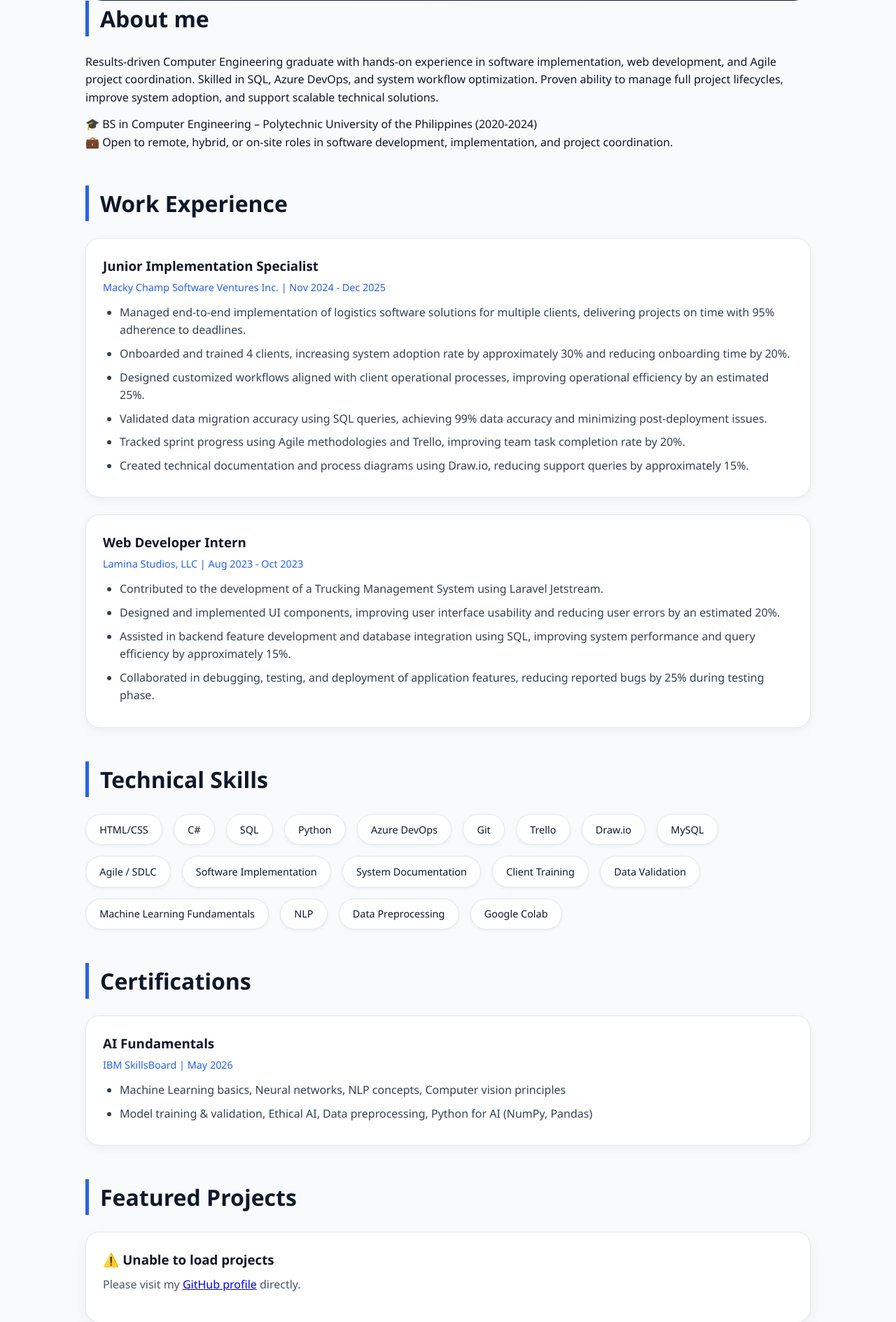
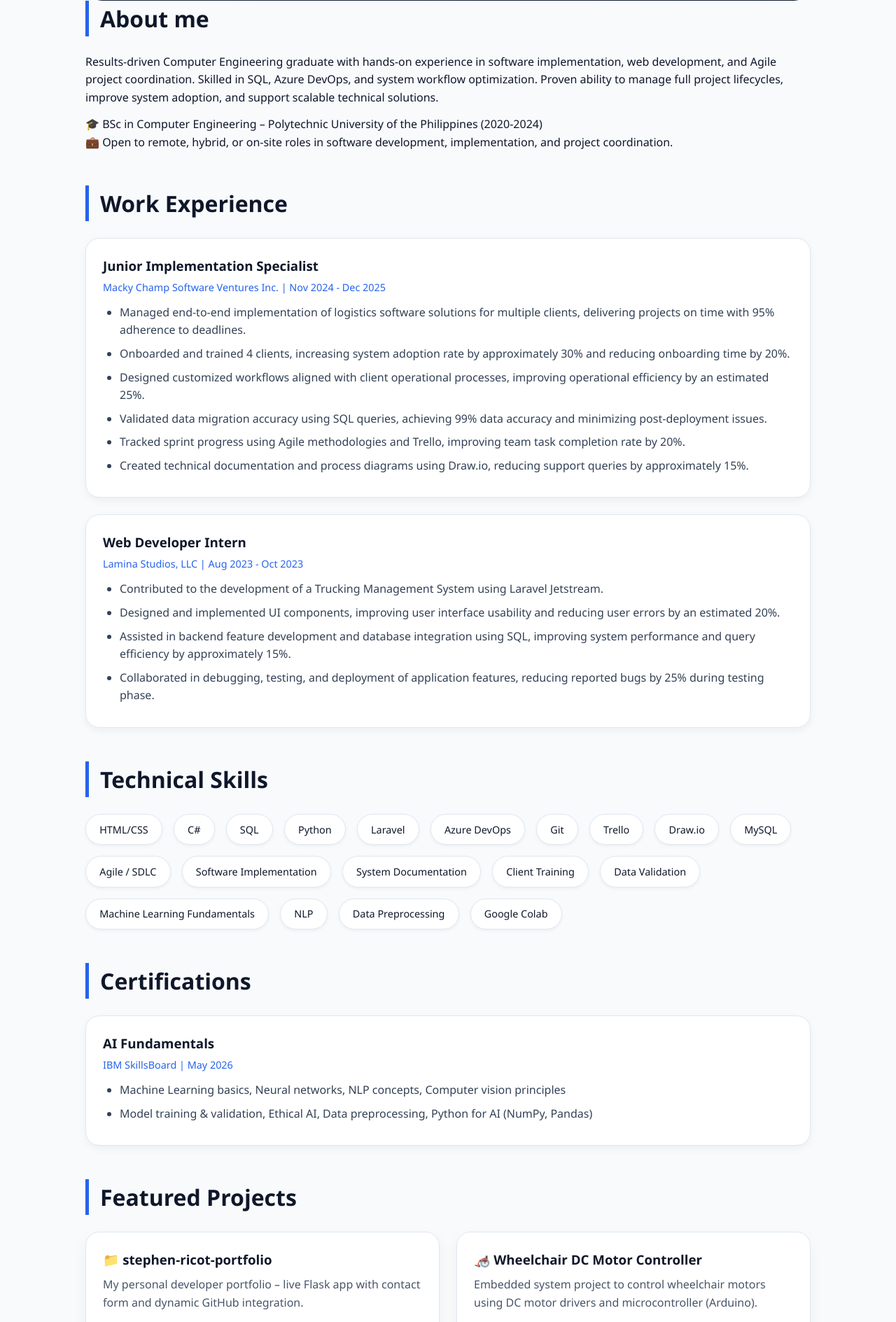
Before and after one commit to stephenricot/stephen-ricot-portfolio, a Flask app: page / in a window 1280 px wide. Shown: the part 504-2393 px from the top of the page at 70% size. Run offline with Flask 3, Linux system fonts and the light colour scheme.

Commit message:
Show only two specific projects

```diff
--- a/templates/index.html
+++ b/templates/index.html
@@ -16,21 +16,17 @@
             background: #f8fafc;
             color: #0f172a;
             line-height: 1.6;
-            scroll-behavior: smooth; /* Enables native smooth scrolling */
+            scroll-behavior: smooth;
         }
 
-        /* ⚡ CSS FIX: This ensures anchored sections aren't hidden behind the sticky navbar */
-        /* The value (80px) matches the height of your sticky navigation bar */
         html {
             scroll-padding-top: 80px;
         }
 
-        /* Alternatively, apply scroll-margin-top to all sections */
         section {
             scroll-margin-top: 80px;
         }
 
-        /* Navigation */
         nav {
             background: white;
             box-shadow: 0 2px 10px rgba(0,0,0,0.05);
@@ -62,7 +58,6 @@
             color: #2563eb;
         }
 
-        /* Sections */
         .container {
             max-width: 1100px;
             margin: 0 auto;
@@ -112,7 +107,6 @@
             background: #1d4ed8;
         }
 
-        /* Skills grid */
         .skills-grid {
             display: flex;
             flex-wrap: wrap;
@@ -129,7 +123,6 @@
             border: 1px solid #e2e8f0;
         }
 
-        /* Projects */
         .projects-grid {
             display: grid;
             grid-template-columns: repeat(auto-fit, minmax(300px, 1fr));
@@ -163,7 +156,6 @@
             font-weight: 500;
         }
 
-        /* Experience */
         .experience-item {
             background: white;
             padding: 1.5rem;
@@ -189,7 +181,6 @@
             margin-bottom: 0.5rem;
         }
 
-        /* Contact form */
         .contact-form {
             background: white;
             padding: 2rem;
@@ -266,7 +257,7 @@
     <section id="about">
         <h2>About me</h2>
         <p>Results-driven Computer Engineering graduate with hands-on experience in software implementation, web development, and Agile project coordination. Skilled in SQL, Azure DevOps, and system workflow optimization. Proven ability to manage full project lifecycles, improve system adoption, and support scalable technical solutions.</p>
-        <p style="margin-top: 0.8rem;">🎓 BS in Computer Engineering – Polytechnic University of the Philippines (2020-2024)<br>
+        <p style="margin-top: 0.8rem;">🎓 BSc in Computer Engineering – Polytechnic University of the Philippines (2020-2024)<br>
         💼 Open to remote, hybrid, or on-site roles in software development, implementation, and project coordination.</p>
     </section>
 
@@ -307,6 +298,7 @@
             <span class="skill-card">C#</span>
             <span class="skill-card">SQL</span>
             <span class="skill-card">Python</span>
+            <span class="skill-card">Laravel</span>
             <span class="skill-card">Azure DevOps</span>
             <span class="skill-card">Git</span>
             <span class="skill-card">Trello</span>
@@ -324,7 +316,7 @@
         </div>
     </section>
 
-    <!-- Certifications (New Section) -->
+    <!-- Certifications -->
     <section id="certifications">
         <h2>Certifications</h2>
         <div class="experience-item">
@@ -337,19 +329,19 @@
         </div>
     </section>
 
-    <!-- Projects (Dynamically pulling from GitHub) -->
+    <!-- Projects: Now only showing two specific repos -->
     <section id="projects">
         <h2>Featured Projects</h2>
         <div class="projects-grid" id="projectsGrid">
-            <!-- Projects will be loaded dynamically from GitHub API -->
+            <!-- Content will be loaded dynamically -->
             <div class="project-card">
-                <h3>🚀 Loading Projects...</h3>
-                <p>Fetching latest repositories from GitHub.</p>
+                <h3>🚀 Loading projects...</h3>
+                <p>Fetching from GitHub.</p>
             </div>
         </div>
     </section>
 
-    <!-- Contact with interactive backend -->
+    <!-- Contact form -->
     <section id="contact">
         <h2>Contact me</h2>
         <div class="contact-form">
@@ -378,46 +370,94 @@
 </footer>
 
 <script>
-    // Fetch and display GitHub repositories dynamically
+    // Fetch only the two specific repositories from GitHub
     async function fetchGitHubProjects() {
         const projectsGrid = document.getElementById('projectsGrid');
+        const targetRepos = ['stephen-ricot-portfolio', 'Wheelchair-DC-Motor-Controller'];
+
         try {
-            const response = await fetch('https://api.github.com/users/stephenricot/repos?sort=updated&direction=desc');
-            const repos = await response.json();
+            // Fetch all repositories (limit to 100 just in case)
+            const response = await fetch('https://api.github.com/users/stephenricot/repos?per_page=100');
+            const allRepos = await response.json();
 
-            if (repos.message) {
-                throw new Error(repos.message);
-            }
+            if (allRepos.message) throw new Error(allRepos.message);
 
-            // Filter out forked repos and limit to top 6 for cleanliness
-            const myRepos = repos.filter(repo => !repo.fork).slice(0, 6);
+            // Filter only the two repos we want
+            const filteredRepos = allRepos.filter(repo => targetRepos.includes(repo.name));
 
-            if (myRepos.length === 0) {
-                projectsGrid.innerHTML = '<div class="project-card"><h3>📁 No public repositories found</h3><p>Check back soon for updates!</p></div>';
+            if (filteredRepos.length === 0) {
+                // Fallback: show manual cards if repos not found
+                projectsGrid.innerHTML = `
+                    <div class="project-card">
+                        <h3>📁 stephen-ricot-portfolio</h3>
+                        <p>My personal developer portfolio – live Flask app with contact form and dynamic GitHub integration.</p>
+                        <div class="project-links">
+                            <a href="https://github.com/stephenricot/stephen-ricot-portfolio" target="_blank">GitHub</a>
+                            <a href="https://stephen-ricot-portfolio.onrender.com" target="_blank">Live Demo</a>
+                        </div>
+                    </div>
+                    <div class="project-card">
+                        <h3>🦽 Wheelchair DC Motor Controller</h3>
+                        <p>Embedded system project to control wheelchair motors using DC motor drivers and microcontroller (Arduino).</p>
+                        <div class="project-links">
+                            <a href="https://github.com/stephenricot/Wheelchair-DC-Motor-Controller" target="_blank">GitHub</a>
+                        </div>
+                    </div>
+                `;
                 return;
             }
 
-            projectsGrid.innerHTML = myRepos.map(repo => `
+            // Build cards for each filtered repo
+            projectsGrid.innerHTML = filteredRepos.map(repo => {
+                // Custom descriptions if API returns null
+                let description = repo.description;
+                if (repo.name === 'stephen-ricot-portfolio' && !description) {
+                    description = 'My personal developer portfolio built with Flask, HTML/CSS, and JavaScript. Deployed on Render.';
+                } else if (repo.name === 'Wheelchair-DC-Motor-Controller' && !description) {
+                    description = 'Embedded systems project for controlling a wheelchair using DC motors, motor driver, and Arduino.';
+                } else if (!description) {
+                    description = 'Check the repository for more details.';
+                }
+
+                return `
                     <div class="project-card">
                         <h3>📂 ${repo.name.replace(/_/g, ' ')}</h3>
-                    <p>${repo.description || 'No description provided. Check the repository for more details.'}</p>
+                        <p>${description}</p>
                         <p><small>⭐ ${repo.stargazers_count} stars | 🍴 ${repo.forks_count} forks</small></p>
                         <div class="project-links">
                             <a href="${repo.html_url}" target="_blank" rel="noopener noreferrer">GitHub</a>
                             ${repo.homepage ? `<a href="${repo.homepage}" target="_blank" rel="noopener noreferrer">Live Demo</a>` : ''}
                         </div>
                     </div>
-            `).join('');
+                `;
+            }).join('');
         } catch (error) {
             console.error('Error fetching GitHub repos:', error);
-            projectsGrid.innerHTML = '<div class="project-card"><h3>⚠️ Unable to load projects</h3><p>Please visit my <a href="https://github.com/stephenricot" target="_blank">GitHub profile</a> directly.</p></div>';
+            // Fallback manual cards
+            projectsGrid.innerHTML = `
+                <div class="project-card">
+                    <h3>📁 stephen-ricot-portfolio</h3>
+                    <p>My personal developer portfolio – live Flask app with contact form and dynamic GitHub integration.</p>
+                    <div class="project-links">
+                        <a href="https://github.com/stephenricot/stephen-ricot-portfolio" target="_blank">GitHub</a>
+                        <a href="https://stephen-ricot-portfolio.onrender.com" target="_blank">Live Demo</a>
+                    </div>
+                </div>
+                <div class="project-card">
+                    <h3>🦽 Wheelchair DC Motor Controller</h3>
+                    <p>Embedded system project to control wheelchair motors using DC motor drivers and microcontroller (Arduino).</p>
+                    <div class="project-links">
+                        <a href="https://github.com/stephenricot/Wheelchair-DC-Motor-Controller" target="_blank">GitHub</a>
+                    </div>
+                </div>
+            `;
         }
     }
 
-    // Call the function when the page loads
+    // Load projects when page loads
     document.addEventListener('DOMContentLoaded', fetchGitHubProjects);
 
-    // Contact form handling (remains the same)
+    // Contact form handling (unchanged)
     const contactForm = document.getElementById('contactForm');
     const statusDiv = document.getElementById('formStatus');
 
```
Lines whose indentation alone changed are shown as unchanged.
